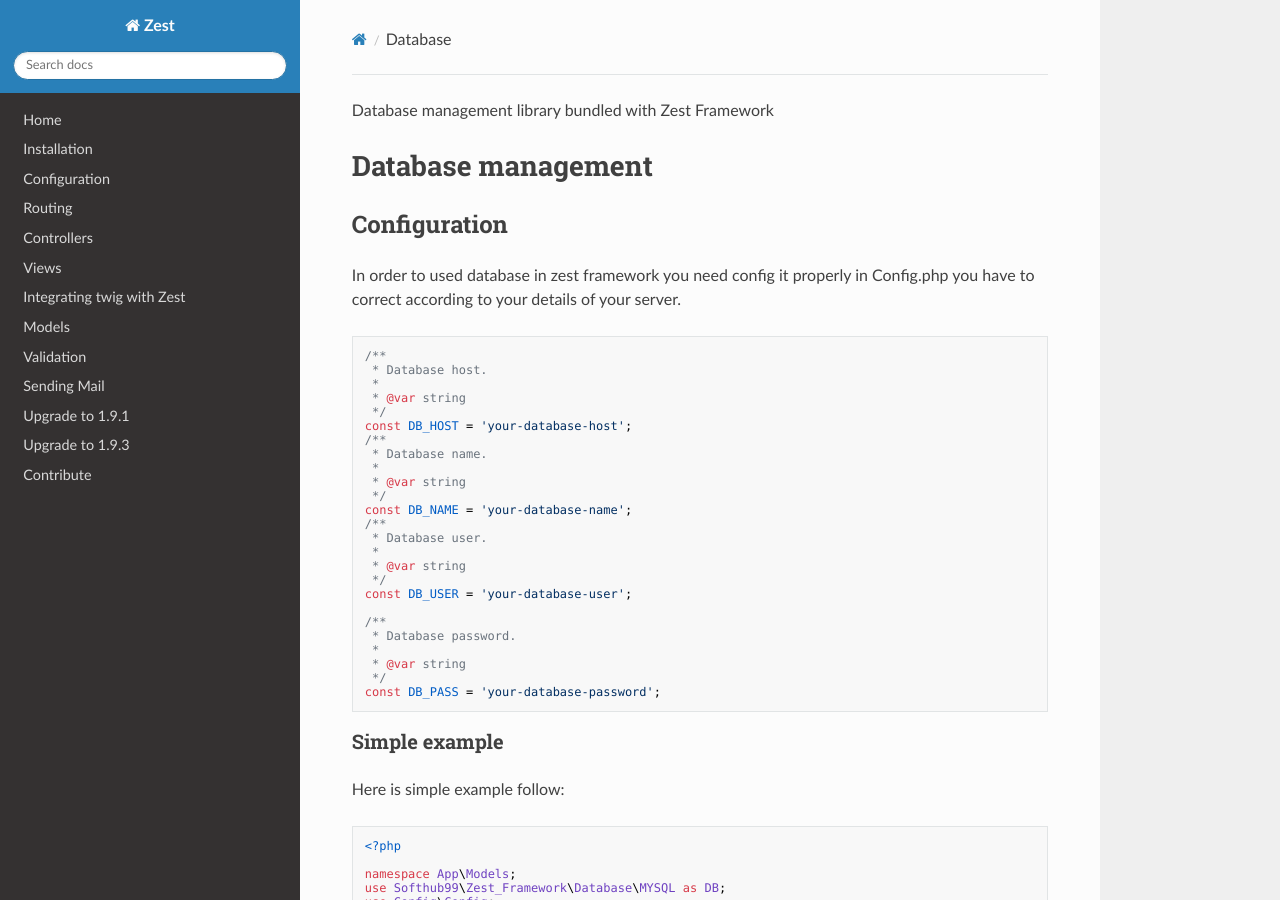
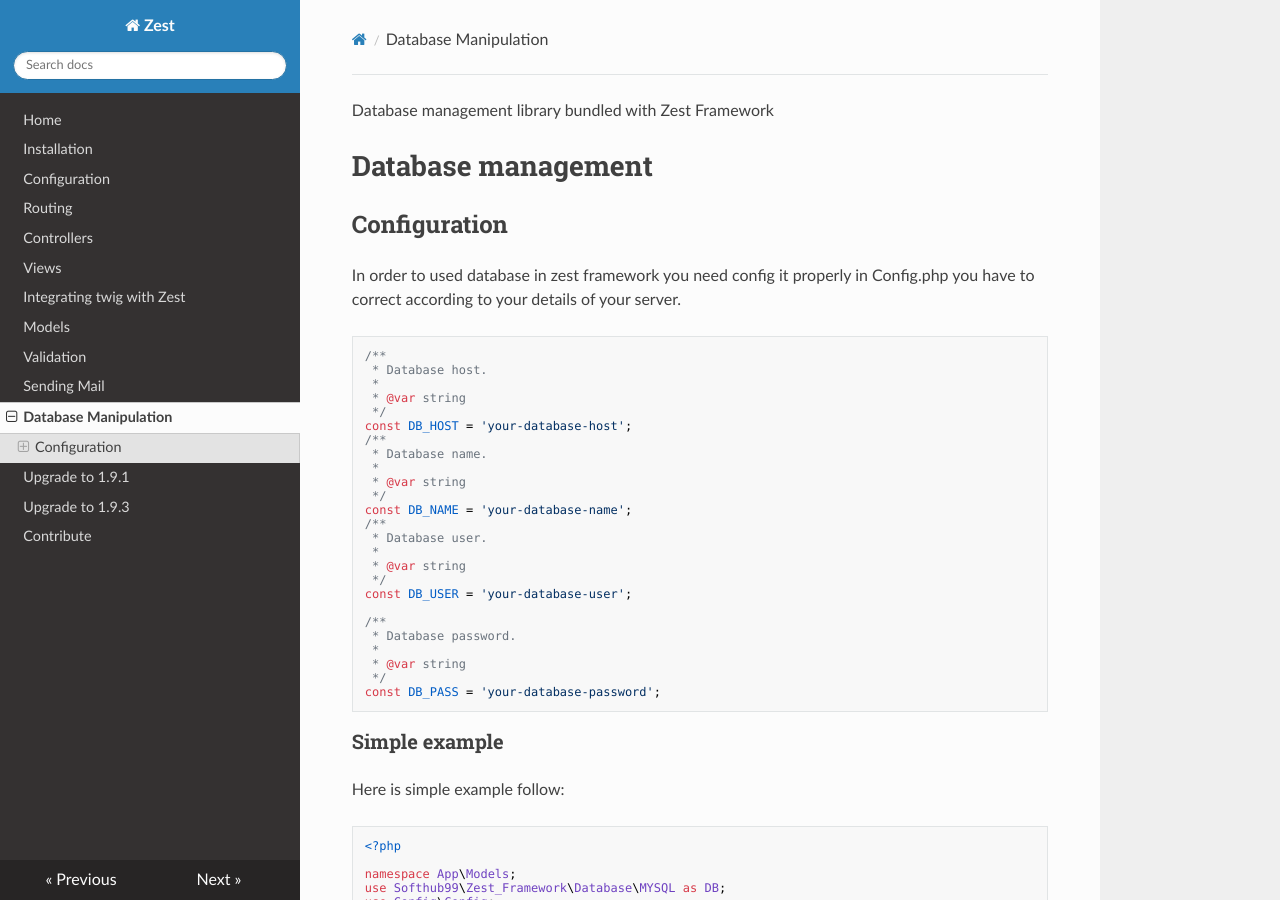
Before and after one commit to alphazframework/zest-docs-latest, an MkDocs documentation site: the page built from docs/database.md, in a window 1280 px wide and 900 px high. Built offline with MkDocs 1.6.1, drawn with Linux system fonts in a browser that asks for light colours; nearby versions of some CDN libraries; old or Windows-style settings are respelled for this version of MkDocs.

Commit message:
Update mkdocs.yml

```diff
--- a/mkdocs.yml
+++ b/mkdocs.yml
@@ -10,6 +10,7 @@ pages:
     - Models: model.md
     - Validation: validation.md
     - Sending Mail: mail.md
+    - Database Manipulation: database.md
     - Upgrade to 1.9.1: UPGRADE-1.9.1.md
     - Upgrade to 1.9.3: Upgrade to 1.9.3.md
     - Contribute: zestcontribute.md
```
